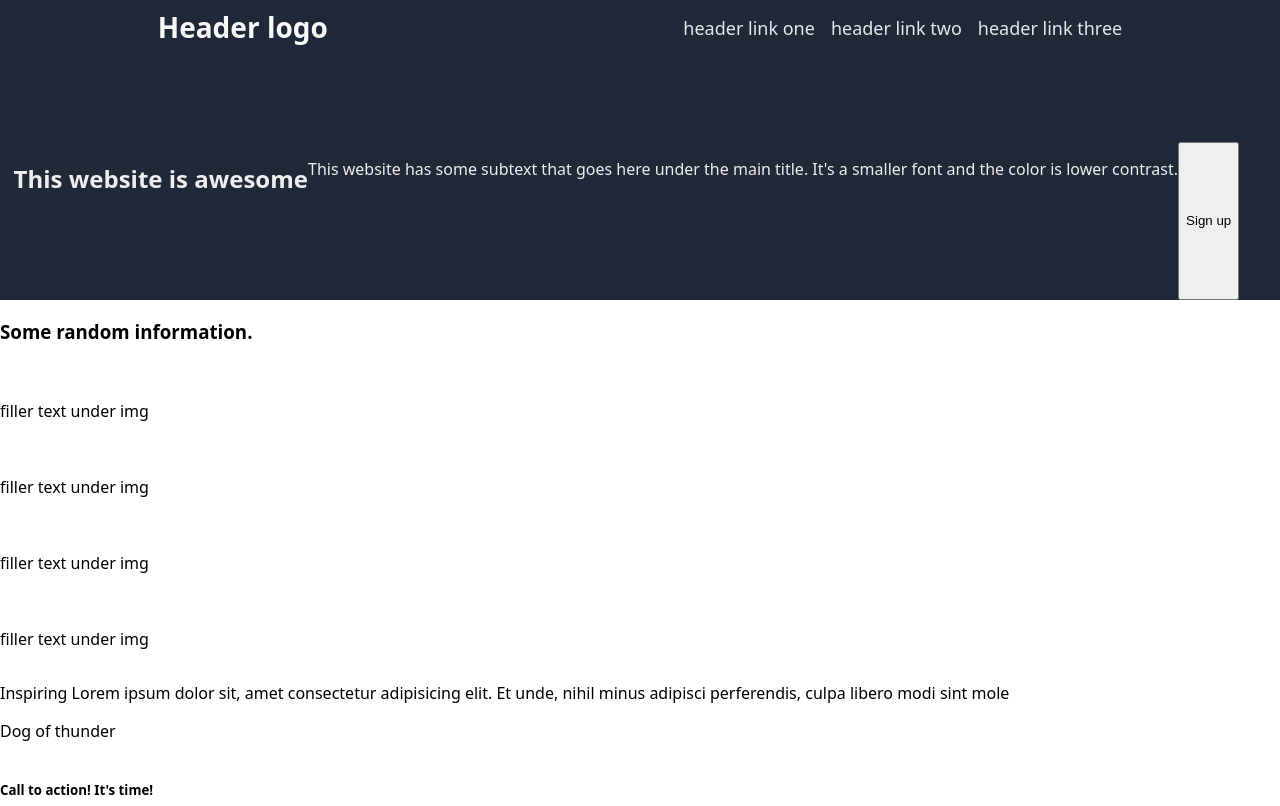
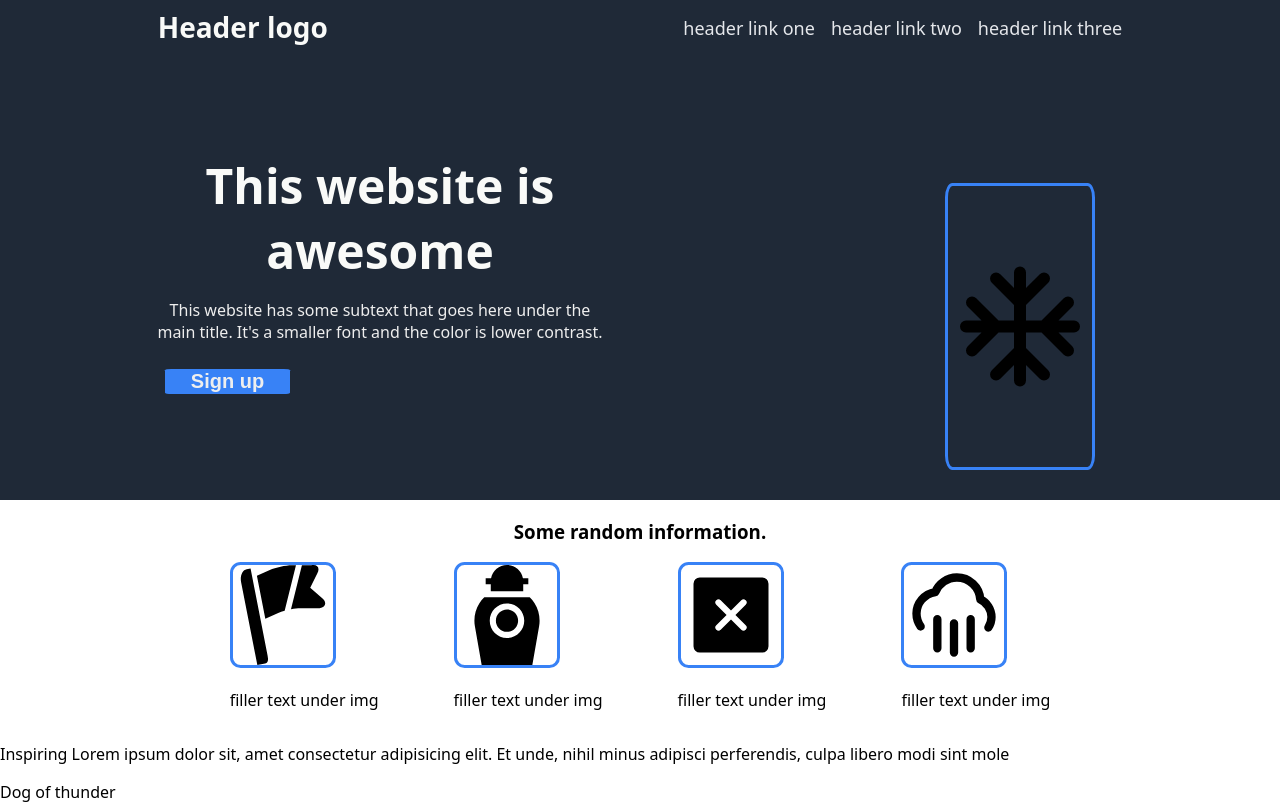
Before and after one commit to TacoWithaTwist/landing-page, a plain HTML site: page index.html in a window 1280 px wide. Shown: the top 806 px of the page. Drawn offline with Linux system fonts and the light colour scheme.

Commit message:
Progress

```diff
--- a/index.html
+++ b/index.html
@@ -18,33 +18,35 @@
         </div>
         <div class="bottom-header">
             <div class="bottom-thingy">
-                <h2>This website is awesome</h2>
-                <p>
-                    This website has some subtext that goes here under the main title.
-                    It's a smaller font and the color is lower contrast.
-                </p>
-                <button class="button">Sign up</button>
+                <div class="text">
+                    <h2 id="awesome">This website is awesome</h2>
+                    <p>
+                        This website has some subtext that goes here under the main title.
+                        It's a smaller font and the color is lower contrast.
+                    </p>
+                </div>
+                <button class="header-button">Sign up</button>
             </div>
-            <img src="#" alt="" aria-placeholder="this is a placeholder for the image">
+            <img src="./images/snow.svg" alt="" aria-placeholder="this is a placeholder for the image" id="header-image">
         </div>
     </header>
     <section class="random-information">
-        <h3>Some random information.</h3>
-        <div>
+        <h3 class="random">Some random information.</h3>
+        <div class="things">
             <div>
-                <img src="#" alt="">
+                <img class="information-image" src="./images/flag.svg" alt="">
                 <p>filler text under img</p>
             </div>
             <div>
-                <img src="#" alt="">
+                <img class="information-image" src="./images/procelain.svg" alt="">
                 <p>filler text under img</p>
             </div>
             <div>
-                <img src="#" alt="">
+                <img class="information-image" src="./images/square.svg" alt="">
                 <p>filler text under img</p>
             </div>
             <div>
-                <img src="#" alt="">
+                <img class="information-image" src="./images/cloud.svg" alt="">
                 <p>filler text under img</p>
             </div>
         </div>
--- a/style.css
+++ b/style.css
@@ -6,8 +6,13 @@ body {
     margin: 0;
     padding: 0;
 }
-header,footer{
+footer{
     background-color: #1F2937;
+    display: flex;
+    justify-content: center;
+    align-items: center;
+    min-height: 50px;
+    color: #eee;
 }
 header{
     color: #eee;
@@ -16,9 +21,36 @@ header{
     flex-direction: column;
     justify-content: flex-end;
     align-items: center;
-    min-height: 300px;
+    min-height: 500px;
+    background-color: #1F2937;
 }
+.header-button{
+    max-width: 125px;
+    background-color: #3882F6;
+    border-radius: 5%;
+    border: none;
+    color: #eee;
+    font-weight: bold;
+    font-size: 20px;
+    margin: 10px;
+    height: auto;
 
+}
+#awesome{
+    font-size: 48px;
+    font-weight: bolder;
+    color: #F9FAF8;
+    margin: 0;
+}
+.text{
+    display: flex;
+    flex-direction: column;
+    align-items: center;
+    width: 450px;
+}
+.top-header{
+    height: 35%;
+}
 .top-header,.bottom-header{
     width: 100%;
     display: flex;
@@ -38,6 +70,7 @@ header{
 }
 .bottom-thingy{
     display: flex;
+    flex-direction: column;
 }
 a {
     text-decoration: none;
@@ -45,3 +78,30 @@ a {
     font-size: 18px;
     margin: 8px;
 }
+.information-image {
+    width: 100px;
+    height: auto;
+    border: solid #3882F6;
+    border-radius: 10%;
+}
+#header-image{
+    width: 150px;
+    height: auto;
+    margin: 30px;
+    box-sizing: border-box;
+    border: solid #3882F6;
+    border-radius: 5%;
+}
+.random-information {
+    display: flex;
+    flex-direction: column;
+    justify-content: center;
+    align-items: center;
+}
+.things{
+    display: flex;
+    justify-content: center;
+    align-items: center;
+    flex: 1;
+    gap: 75px;
+}
```
Also changed, not shown: images/cloud.svg (added), images/flag.svg (added), images/procelain.svg (added), images/snow.svg (added), images/square.svg (added).
